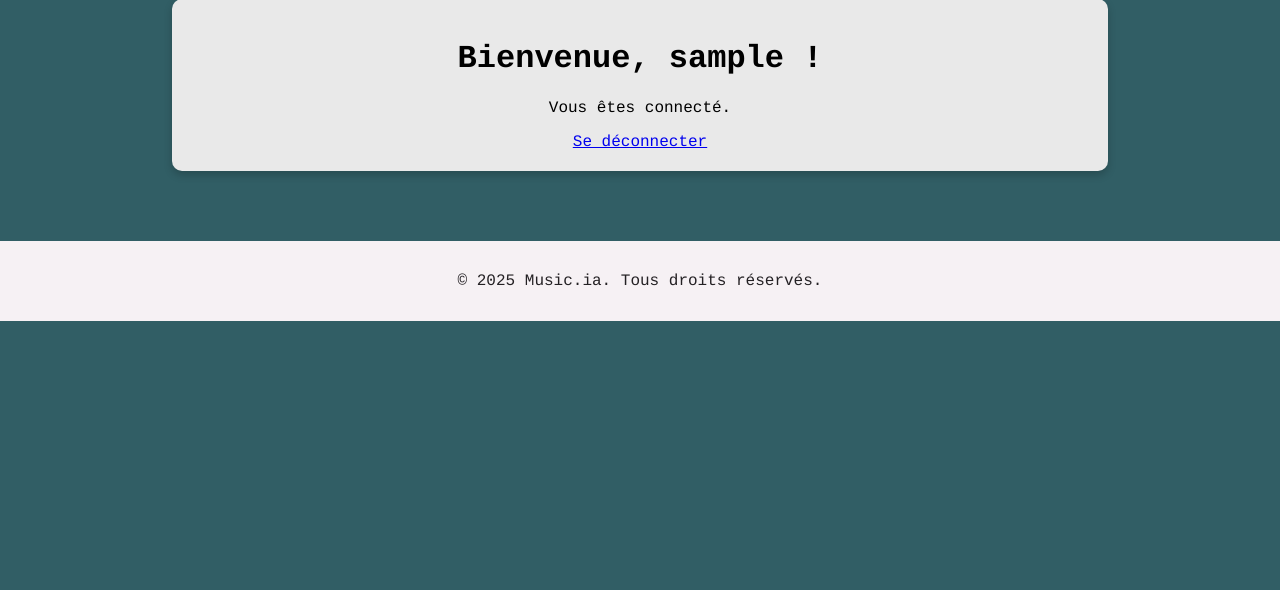
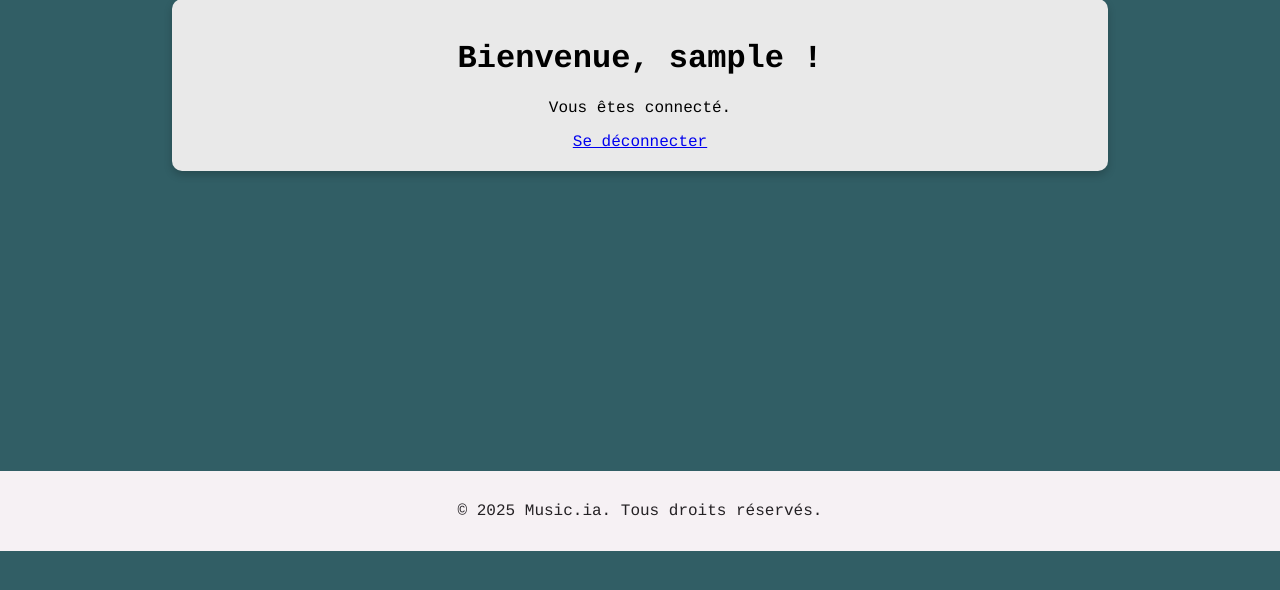
Before and after one commit to MeXam84/R209-PHP_SQL, a PHP site: page /dashboard.php in a window 1280 px wide. Shown: the part 101-691 px from the top of the page. Run offline with PHP 8.4, Linux system fonts and the light colour scheme; the visitor is signed in with stand-in values (Sample User, id 1).

Commit message:
modified:   footer modified:   footer modified:   footer modified:   footer changer

```diff
--- a/site/dashboard.php
+++ b/site/dashboard.php
@@ -42,13 +42,11 @@ if (!isset($_SESSION['username'])) {
 
     </div>
   </div>
-
-  <div class="rect-footer">
-    <footer>
+  <div class="footer_dashboard">
+  <footer class="rect-footer">
       <p>© 2025 Music.ia. Tous droits réservés.</p>
     </footer>
-  </div>
-
+    </div>
 
 </body>
 </html>
--- a/site/dashboard_admin.php
+++ b/site/dashboard_admin.php
@@ -80,9 +80,10 @@ if ($_SERVER['REQUEST_METHOD'] === 'POST') {
   </div>
 
 <!-- FOOTER CORRECTEMENT STRUCTURÉ -->
+<div class="footer_dashboard_admin">
 <footer class="rect-footer">
   <p>© 2025 Music.ia. Tous droits réservés.</p>
 </footer>
-
+</div>
 </body>
 </html>
--- a/site/login.php
+++ b/site/login.php
@@ -59,6 +59,7 @@ if (isset($_SESSION['username'])) {
     <br>
 
 <!-- FOOTER CORRECTEMENT STRUCTURÉ -->
+
 <footer class="rect-footer">
       <p>© 2025 Music.ia. Tous droits réservés.</p>
     </footer>
--- a/site/main.css
+++ b/site/main.css
@@ -238,3 +238,11 @@ select:focus {
   background-color: #315E65;
   transform: scale(0.98);
 }
+
+.footer_dashboard {
+  margin-top: 300px;
+}
+
+.footer_dashboard_admin {
+  margin-top: 90px;
+}
```
